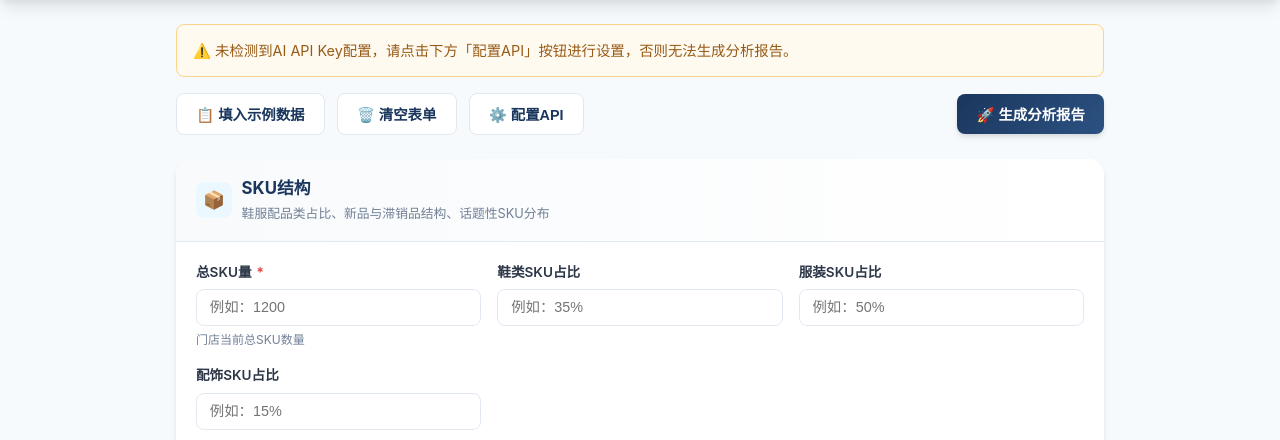
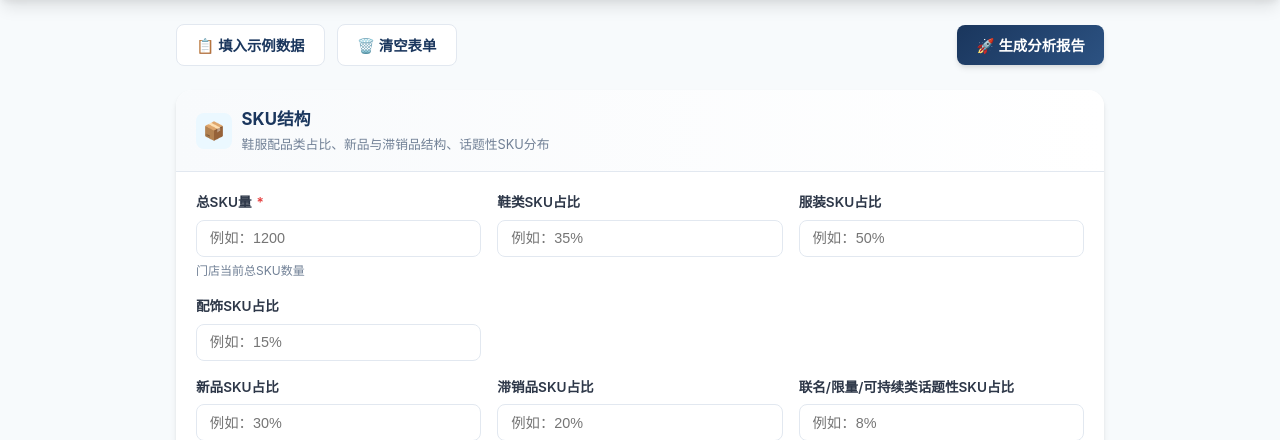
Before and after one commit to StevvLe/mall-analysis, a FastAPI app: page / in a window 1280 px wide. Shown: the part 182-622 px from the top of the page. Run offline with FastAPI, Linux system fonts and the light colour scheme; some libraries are stand-ins or nearby versions.

Commit message:
Stream report generation and remove API config UI

```diff
--- a/main.py
+++ b/main.py
@@ -195,7 +195,8 @@ async def analyze(data: StoreData):
     async def generate():
         async with httpx.AsyncClient(timeout=120.0) as client:
             try:
-                response = await client.post(
+                async with client.stream(
+                    "POST",
                     f"{AI_BASE_URL.rstrip('/')}/chat/completions",
                     headers={
                         "Authorization": f"Bearer {AI_API_KEY}",
@@ -211,29 +212,35 @@ async def analyze(data: StoreData):
                         "temperature": 0.7,
                         "max_tokens": 8000
                     }
-                )
+                ) as response:
 
-                if response.status_code >= 400:
-                    message = f"AI接口请求失败（HTTP {response.status_code}）：{parse_ai_error(response)}"
-                    yield f"data: {json.dumps({'error': message}, ensure_ascii=False)}\n\n"
-                    return
+                    if response.status_code >= 400:
+                        text = await response.aread()
+                        error_response = httpx.Response(
+                            response.status_code,
+                            content=text,
+                            headers=response.headers,
+                        )
+                        message = f"AI接口请求失败（HTTP {response.status_code}）：{parse_ai_error(error_response)}"
+                        yield f"data: {json.dumps({'error': message}, ensure_ascii=False)}\n\n"
+                        return
 
-                async for line in response.aiter_lines():
-                    if line.startswith("data: "):
-                        data_str = line[6:]
-                        if data_str == "[DONE]":
-                            break
-                        try:
-                            chunk = json.loads(data_str)
-                            delta = chunk["choices"][0]["delta"]
-                            if "content" in delta:
-                                content = delta["content"]
-                                yield f"data: {json.dumps({'content': content})}\n\n"
-                        except (json.JSONDecodeError, KeyError):
-                            continue
+                    async for line in response.aiter_lines():
+                        if line.startswith("data: "):
+                            data_str = line[6:]
+                            if data_str == "[DONE]":
+                                break
+                            try:
+                                chunk = json.loads(data_str)
+                                delta = chunk["choices"][0]["delta"]
+                                if "content" in delta:
+                                    content = delta["content"]
+                                    yield f"data: {json.dumps({'content': content}, ensure_ascii=False)}\n\n"
+                            except (json.JSONDecodeError, KeyError):
+                                continue
 
             except Exception as e:
-                yield f"data: {json.dumps({'error': str(e)})}\n\n"
+                yield f"data: {json.dumps({'error': str(e)}, ensure_ascii=False)}\n\n"
 
     return StreamingResponse(generate(), media_type="text/event-stream")
 
--- a/static/script.js
+++ b/static/script.js
@@ -1,63 +1,6 @@
 /**
  * 门店商品经营AI分析助手 - 前端脚本
  */
-
-// ==================== 配置管理 ====================
-const CONFIG_KEY = 'retail_ai_config';
-
-function getConfig() {
-  const raw = localStorage.getItem(CONFIG_KEY);
-  if (raw) return JSON.parse(raw);
-  return {
-    baseUrl: 'https://ark.cn-beijing.volces.com/api/v3',
-    apiKey: '',
-    model: 'doubao-1-5-pro-256k-250115'
-  };
-}
-
-function saveConfig() {
-  const config = {
-    baseUrl: document.getElementById('cfgBaseUrl').value || 'https://ark.cn-beijing.volces.com/api/v3',
-    apiKey: document.getElementById('cfgApiKey').value.trim(),
-    model: document.getElementById('cfgModel').value || 'doubao-1-5-pro-256k-250115'
-  };
-  localStorage.setItem(CONFIG_KEY, JSON.stringify(config));
-  alert('配置已保存！');
-  checkConfig();
-}
-
-function toggleConfig() {
-  const panel = document.getElementById('configPanel');
-  panel.style.display = panel.style.display === 'none' ? 'block' : 'none';
-  if (panel.style.display === 'block') {
-    const cfg = getConfig();
-    document.getElementById('cfgBaseUrl').value = cfg.baseUrl;
-    document.getElementById('cfgApiKey').value = cfg.apiKey;
-    document.getElementById('cfgModel').value = cfg.model;
-  }
-}
-
-async function checkConfig() {
-  const cfg = getConfig();
-  const alertEl = document.getElementById('configAlert');
-
-  try {
-    const resp = await fetch('/api/config');
-    const serverCfg = await resp.json();
-    if (serverCfg.has_api_key) {
-      alertEl.style.display = 'none';
-      return;
-    }
-  } catch (err) {
-    console.warn('读取服务端配置失败', err);
-  }
-
-  if (cfg.apiKey) {
-    alertEl.style.display = 'none';
-  } else {
-    alertEl.style.display = 'flex';
-  }
-}
 
 // ==================== 示例数据 ====================
 const EXAMPLE_DATA = {
@@ -90,7 +33,7 @@ function fillExample() {
 }
 
 function clearForm() {
-  const inputs = document.querySelectorAll('#inputPage input[type="text"], #inputPage input[type="password"]');
+  const inputs = document.querySelectorAll('#inputPage input[type="text"]');
   inputs.forEach(i => i.value = '');
 }
 
@@ -222,16 +165,6 @@ function splitReport(content) {
 // ==================== 生成报告 ====================
 let currentReportRaw = '';
 
-async function readJsonResponse(resp) {
-  const text = await resp.text();
-  try {
-    return JSON.parse(text);
-  } catch (err) {
-    const brief = text.replace(/\s+/g, ' ').slice(0, 300);
-    throw new Error(brief || `服务返回了非JSON内容（HTTP ${resp.status}）`);
-  }
-}
-
 async function generateReport() {
   const data = collectData();
 
@@ -246,36 +179,80 @@ async function generateReport() {
   currentReportRaw = '';
 
   try {
-    // 优先使用同步接口获取完整内容
-    const resp = await fetch('/api/analyze-sync', {
+    const resp = await fetch('/api/analyze', {
       method: 'POST',
       headers: { 'Content-Type': 'application/json' },
       body: JSON.stringify(data)
     });
 
     if (!resp.ok) {
-      const err = await readJsonResponse(resp);
-      throw new Error(err.error || '请求失败');
+      const text = await resp.text();
+      throw new Error(text.replace(/\s+/g, ' ').slice(0, 300) || `请求失败（HTTP ${resp.status}）`);
     }
 
-    const result = await readJsonResponse(resp);
-    currentReportRaw = result.content || result;
-
-    // 切换到结果页
     document.getElementById('inputPage').classList.remove('active');
     document.getElementById('resultPage').classList.add('active');
+    renderReport('正在生成报告，请稍候...');
+    window.scrollTo(0, 0);
 
-    // 解析并渲染
+    await readStreamedReport(resp);
+
+    if (!currentReportRaw.trim()) {
+      throw new Error('AI没有返回报告内容，请稍后重试');
+    }
+
     renderReport(currentReportRaw);
-
-    // 滚动到顶部
-    window.scrollTo(0, 0);
 
   } catch (err) {
     alert('生成报告失败：' + err.message);
     console.error(err);
   } finally {
     loading.classList.remove('active');
+  }
+}
+
+async function readStreamedReport(resp) {
+  if (!resp.body) {
+    throw new Error('当前浏览器不支持流式读取响应');
+  }
+
+  const reader = resp.body.getReader();
+  const decoder = new TextDecoder('utf-8');
+  let buffer = '';
+
+  while (true) {
+    const { value, done } = await reader.read();
+    if (done) break;
+
+    buffer += decoder.decode(value, { stream: true });
+    const events = buffer.split('\n\n');
+    buffer = events.pop() || '';
+
+    for (const event of events) {
+      const lines = event.split('\n');
+      for (const line of lines) {
+        if (!line.startsWith('data: ')) continue;
+
+        const payload = line.slice(6).trim();
+        if (!payload) continue;
+
+        let chunk;
+        try {
+          chunk = JSON.parse(payload);
+        } catch (err) {
+          continue;
+        }
+
+        if (chunk.error) {
+          throw new Error(chunk.error);
+        }
+
+        if (chunk.content) {
+          currentReportRaw += chunk.content;
+          renderReport(currentReportRaw);
+        }
+      }
+    }
   }
 }
 
@@ -349,8 +326,3 @@ window.addEventListener('scroll', () => {
     if (activeLi) activeLi.classList.add('active');
   }, 100);
 });
-
-// ==================== 初始化 ====================
-document.addEventListener('DOMContentLoaded', () => {
-  checkConfig();
-});
--- a/templates/index.html
+++ b/templates/index.html
@@ -27,40 +27,12 @@
 
     <!-- ========== 输入页面 ========== -->
     <div id="inputPage" class="page active">
-      <!-- API Config Alert -->
-      <div id="configAlert" class="alert alert-warning" style="display:none;">
-        ⚠️ 未检测到AI API Key配置，请点击下方「配置API」按钮进行设置，否则无法生成分析报告。
-      </div>
-
       <!-- Toolbar -->
       <div class="toolbar">
         <button class="btn btn-secondary" onclick="fillExample()">📋 填入示例数据</button>
         <button class="btn btn-secondary" onclick="clearForm()">🗑️ 清空表单</button>
-        <button class="btn btn-secondary" onclick="toggleConfig()">⚙️ 配置API</button>
         <div style="flex:1"></div>
         <button class="btn btn-primary" onclick="generateReport()">🚀 生成分析报告</button>
-      </div>
-
-      <!-- Config Panel -->
-      <div id="configPanel" class="config-panel" style="display:none;">
-        <div class="config-panel-title">API 配置（数据仅存储在浏览器本地）</div>
-        <div class="form-row">
-          <div class="form-group">
-            <label>API Base URL</label>
-            <input type="text" id="cfgBaseUrl" placeholder="https://ark.cn-beijing.volces.com/api/v3">
-          </div>
-          <div class="form-group">
-            <label>API Key <span class="required">*</span></label>
-            <input type="password" id="cfgApiKey" placeholder="请输入您的AI API Key">
-          </div>
-          <div class="form-group">
-            <label>模型名称</label>
-            <input type="text" id="cfgModel" placeholder="doubao-1-5-pro-256k-250115">
-          </div>
-        </div>
-        <div style="text-align:right;">
-          <button class="btn btn-primary" onclick="saveConfig()" style="font-size:0.85rem;padding:0.4rem 0.8rem;">保存配置</button>
-        </div>
       </div>
 
       <!-- SKU Structure -->
```
